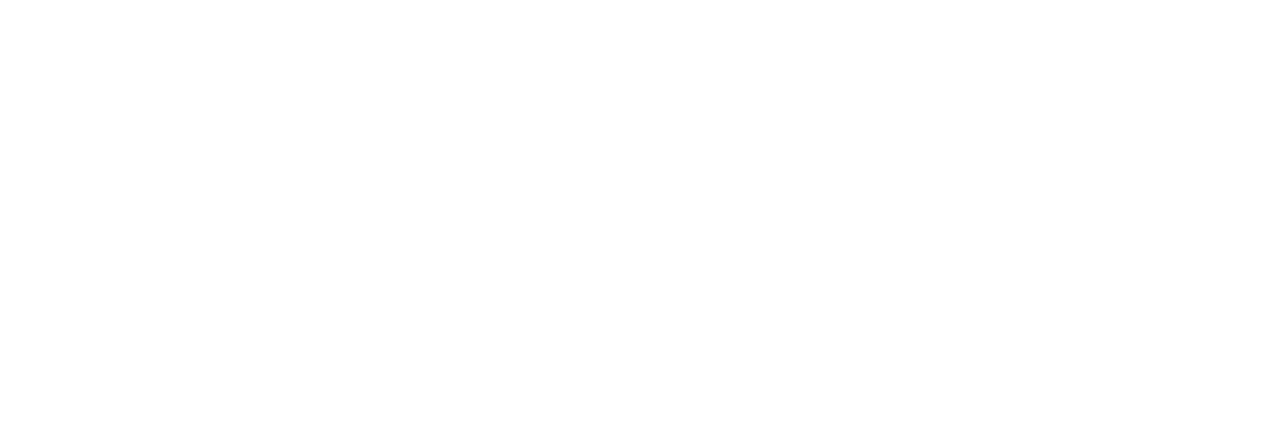
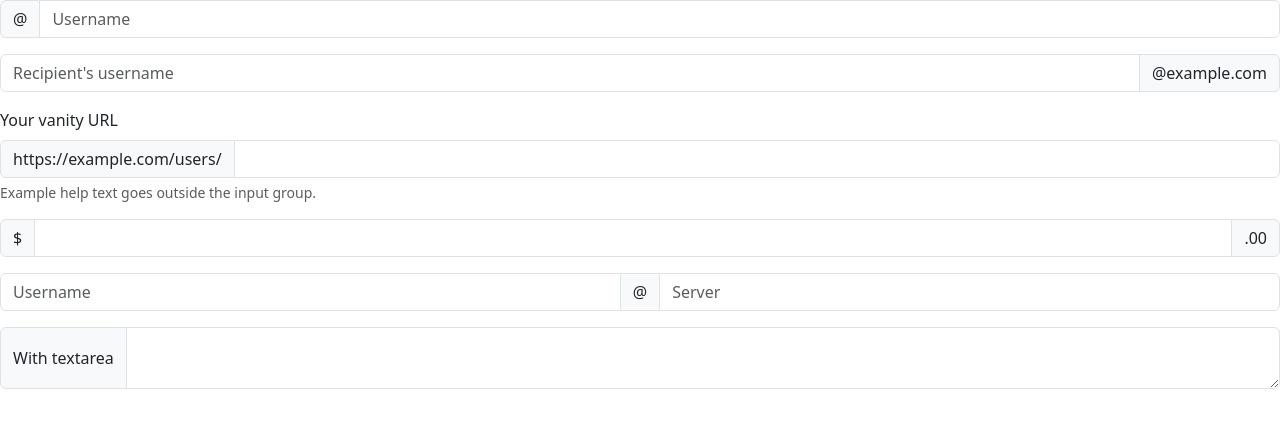
Before and after one commit to NicoNotAvailable/kms, a website: page client/index.html in a window 1280 px wide. Drawn offline with nearby package versions, Linux system fonts and the light colour scheme.

Commit message:
bootstrap eingebunden

```diff
--- a/client/index.html
+++ b/client/index.html
@@ -2,9 +2,49 @@
 <html lang="en">
 <head>
     <meta charset="UTF-8">
-    <title>Title</title>
+
+    <link rel="stylesheet" href="./node_modules/bootstrap/dist/css/bootstrap.css"/>
+
+
+    <title>To-do App</title>
 </head>
 <body>
 
+<div class="input-group mb-3">
+    <span class="input-group-text" id="basic-addon1">@</span>
+    <input type="text" class="form-control" placeholder="Username" aria-label="Username" aria-describedby="basic-addon1">
+</div>
+
+<div class="input-group mb-3">
+    <input type="text" class="form-control" placeholder="Recipient's username" aria-label="Recipient's username" aria-describedby="basic-addon2">
+    <span class="input-group-text" id="basic-addon2">@example.com</span>
+</div>
+
+<div class="mb-3">
+    <label for="basic-url" class="form-label">Your vanity URL</label>
+    <div class="input-group">
+        <span class="input-group-text" id="basic-addon3">https://example.com/users/</span>
+        <input type="text" class="form-control" id="basic-url" aria-describedby="basic-addon3 basic-addon4">
+    </div>
+    <div class="form-text" id="basic-addon4">Example help text goes outside the input group.</div>
+</div>
+
+<div class="input-group mb-3">
+    <span class="input-group-text">$</span>
+    <input type="text" class="form-control" aria-label="Amount (to the nearest dollar)">
+    <span class="input-group-text">.00</span>
+</div>
+
+<div class="input-group mb-3">
+    <input type="text" class="form-control" placeholder="Username" aria-label="Username">
+    <span class="input-group-text">@</span>
+    <input type="text" class="form-control" placeholder="Server" aria-label="Server">
+</div>
+
+<div class="input-group">
+    <span class="input-group-text">With textarea</span>
+    <textarea class="form-control" aria-label="With textarea"></textarea>
+</div>
+
 </body>
 </html>
```
